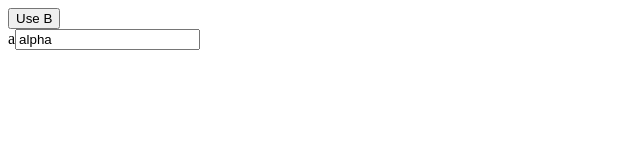
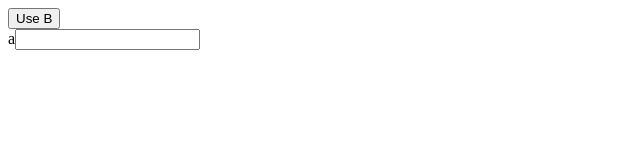
Before and after one commit to mperdikeas/antd-form-list-sscce, a React (Create React App) app: page / in a window 1280 px wide. Shown: the top 160 px of the page, without its empty margins (0-640 px from the left). Built offline with nearby package versions, Linux system fonts and the light colour scheme.

Commit message:
initialize the two fields with the empty string

```diff
--- a/src/App.js
+++ b/src/App.js
@@ -10,7 +10,7 @@ class App extends React.Component {
          *             rendered in the DOM are not reported in the `allValues` parameter of `onValuesChange`
          */
         this.state = {useA: true,
-                      fields: [{name: 'foo', value: 'bar'}, {name: 'list', value: [{a: 'alpha', b: 'beta'}]}]};
+                      fields: [{name: 'foo', value: 'bar'}, {name: 'list', value: [{a: '', b: ''}]}]};
     }
 
     onValuesChange = (changedValues, allValues) => {
```
